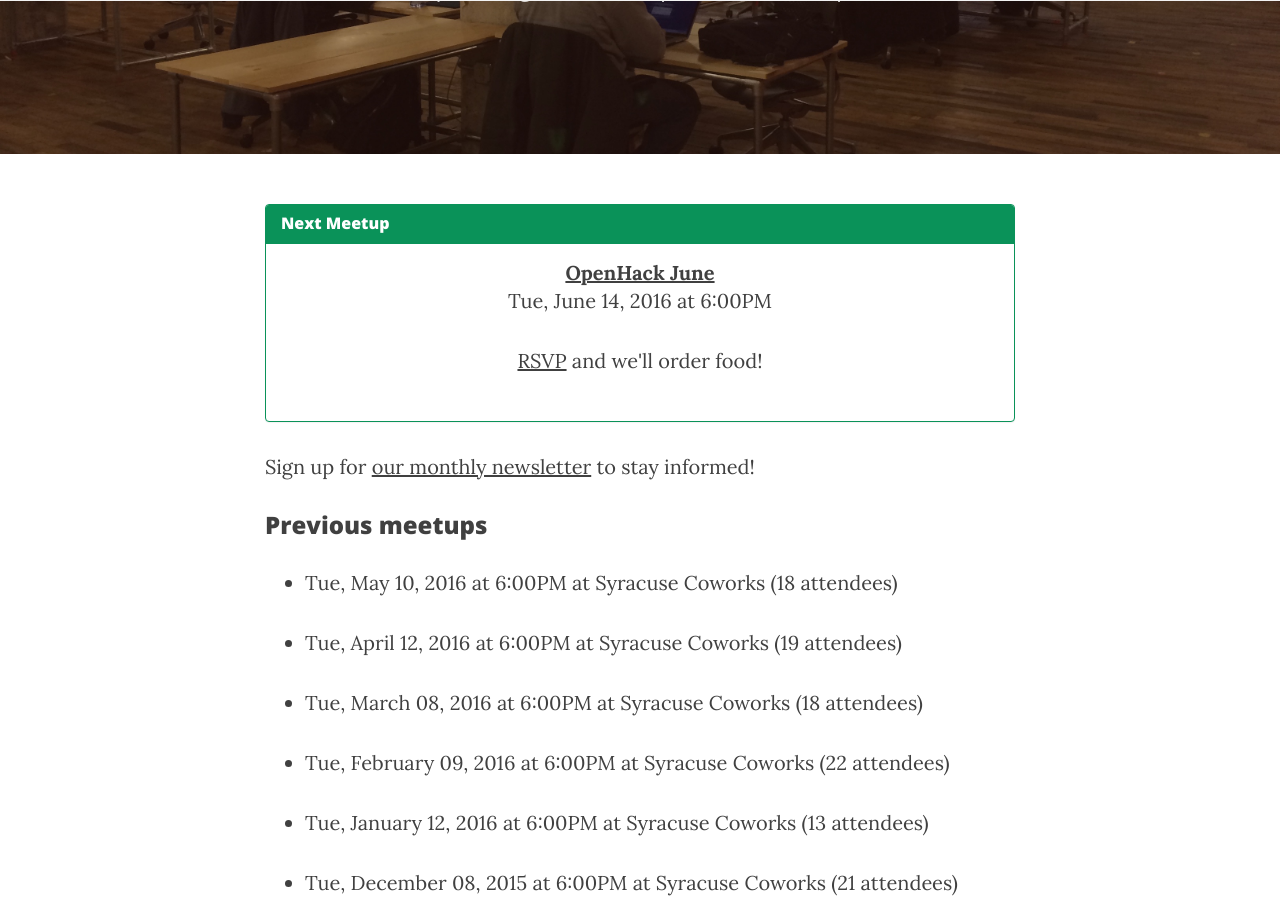
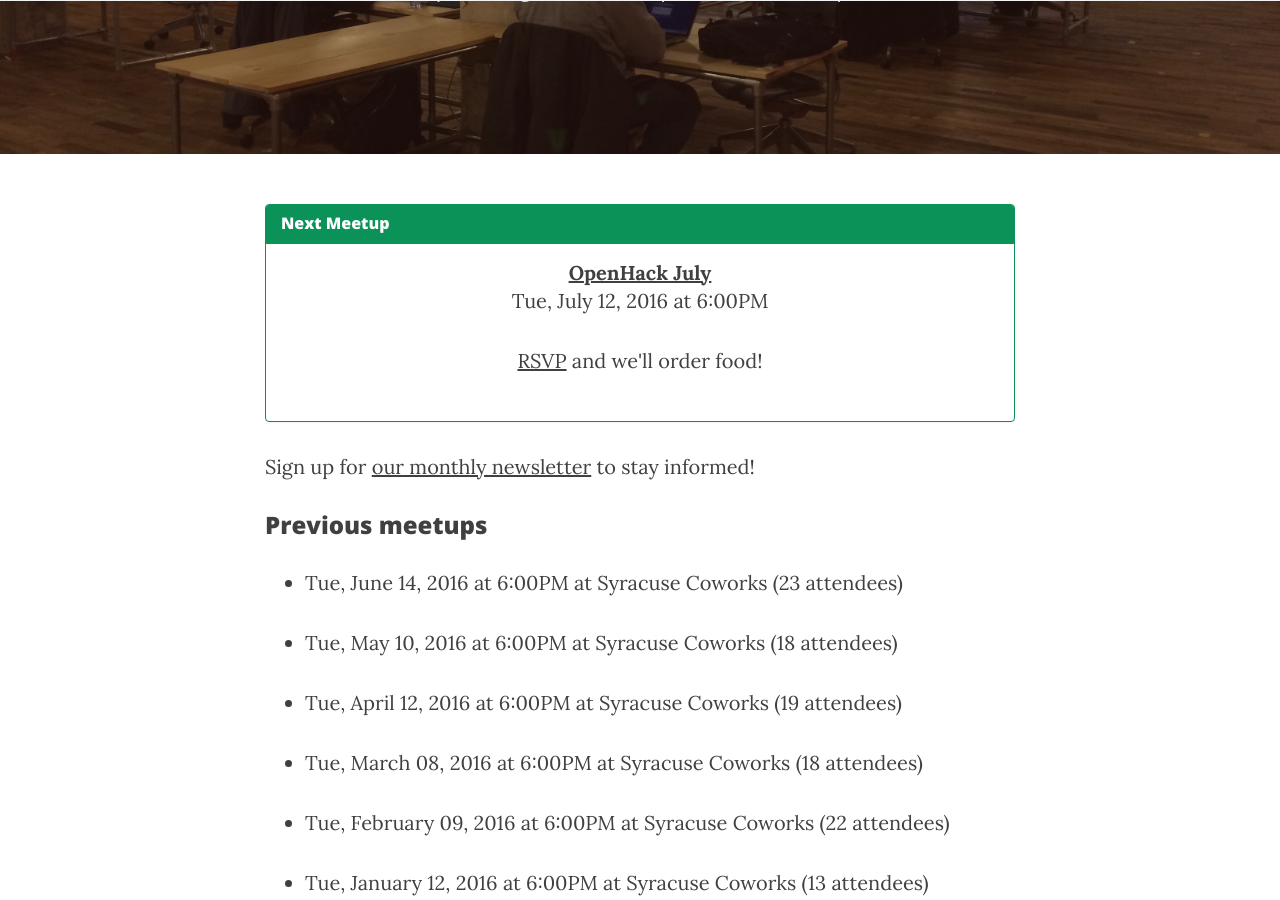
Before and after one commit to syracuseio/openhacksyr.github.io, a Jekyll site: the page built from events.md, in a window 1280 px wide and 900 px high, scrolled down 302 px. Built offline with Jekyll 4.4.1, drawn with Linux system fonts in a browser that asks for light colours; nearby versions of some CDN libraries.

Commit message:
Add July's event

```diff
--- a/_data/events.yaml
+++ b/_data/events.yaml
@@ -1,8 +1,13 @@
 ---
+- name: OpenHack July
+  date: 12-7-2016 at 6pm
+  location: coworks
+  rsvp_link: http://nextplex.com/syracuse-ny/groups/openhack-syracuse/events/42164-openhack-july
 - name: OpenHack June
   date: 14-6-2016 at 6pm
   location: coworks
   rsvp_link: http://nextplex.com/syracuse-ny/calendar/events/40326-openhack-june
+  attendees: 23
 - name: OpenHack May
   date: 10-5-2016 at 6pm
   location: coworks
```
